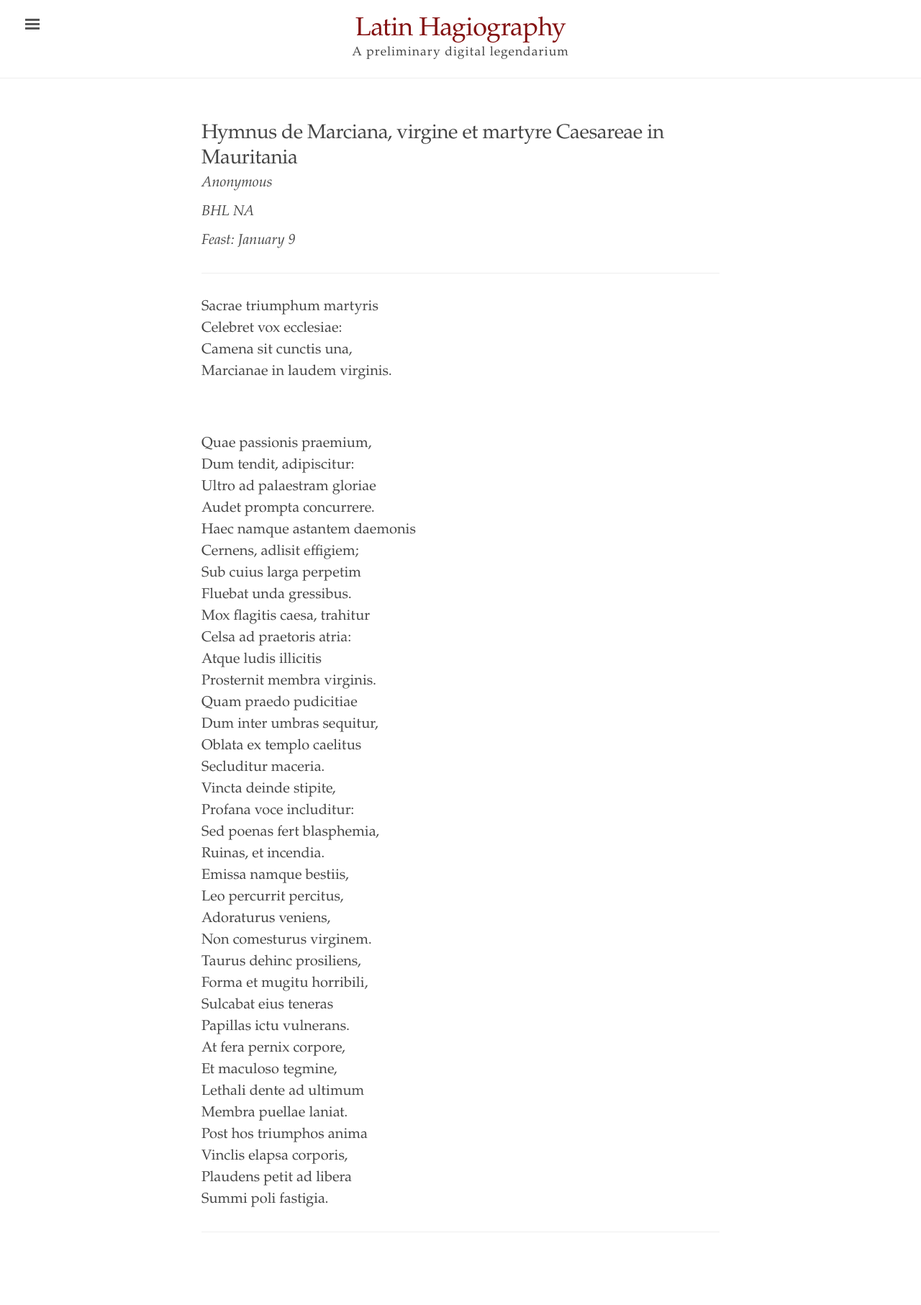
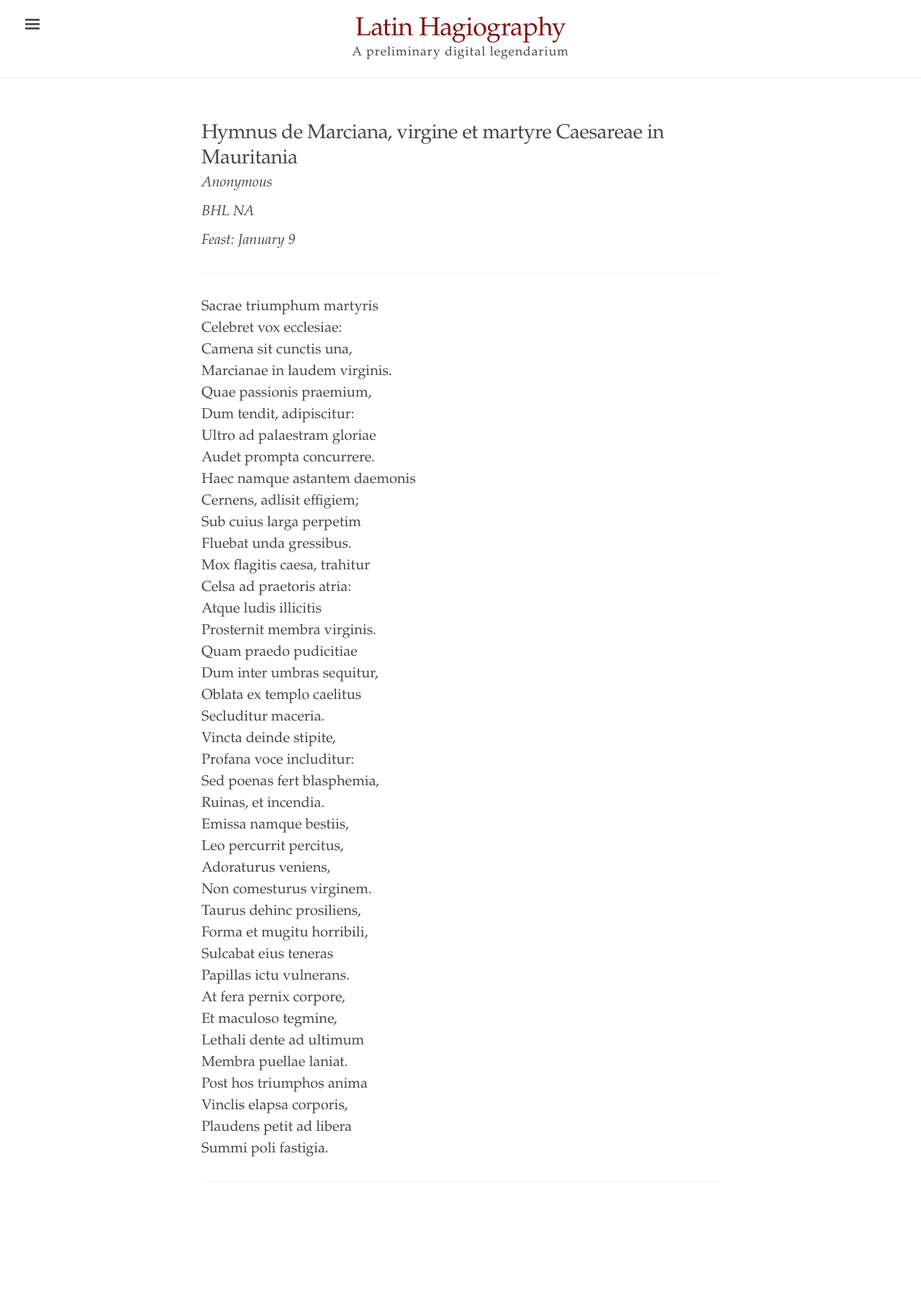
Before and after one commit to cjkoepke1/latin-hagiography, a Jekyll site: the page built from _texts/hymnus-de-marciana.md, in a window 1280 px wide. Shown: the whole page at 72% size. Built offline with Jekyll 4.4.1, drawn with Linux system fonts in a browser that asks for light colours; after the commit the page ends 1743 px from its top, so only the background shows below that.

Commit message:
Update hymnus-de-marciana.md

```diff
--- a/_texts/hymnus-de-marciana.md
+++ b/_texts/hymnus-de-marciana.md
@@ -14,7 +14,7 @@ source: Acta Sanctorum ex Breviario Ecclesiae Toletanae
 - Celebret vox ecclesiae:
 - Camena sit cunctis una,
 - Marcianae in laudem virginis.
-<p>&nbsp;</p>
+&nbsp;
 - Quae passionis praemium,
 - Dum tendit, adipiscitur:
 - Ultro ad palaestram gloriae
```
